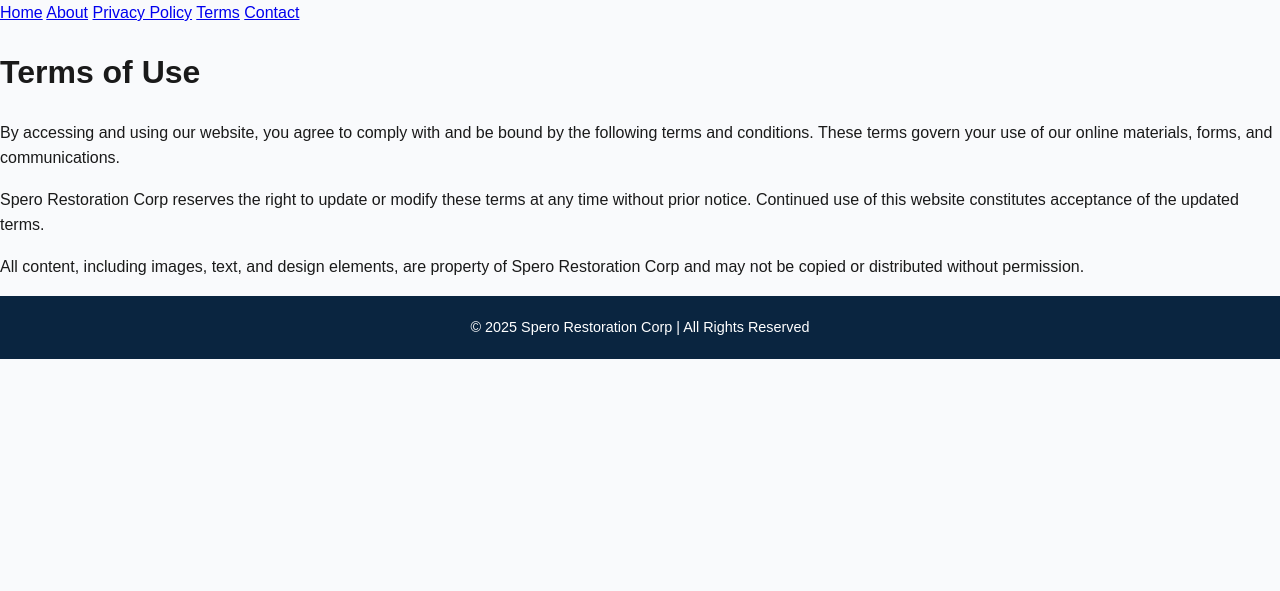
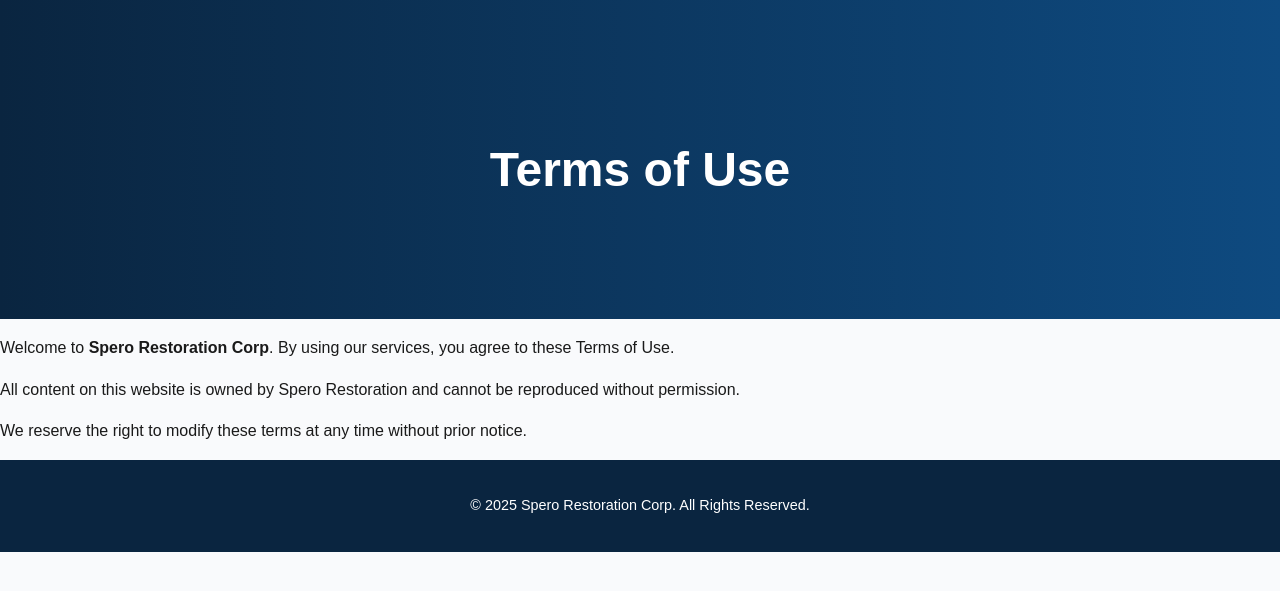
Before and after one commit to ROBERTOMAFFRA/spero-website, a Flask app: page /terms in a window 1280 px wide. Shown: the top 591 px of the page. Run offline with Flask 3, Linux system fonts and the light colour scheme.

Commit message:
Update terms.html

```diff
--- a/templates/terms.html
+++ b/templates/terms.html
@@ -7,34 +7,18 @@
   <link rel="stylesheet" href="{{ url_for('static', filename='style.css') }}">
 </head>
 <body>
-  <nav>
-    <a href="/">Home</a>
-    <a href="/about">About</a>
-    <a href="/privacy">Privacy Policy</a>
-    <a href="/terms">Terms</a>
-    <a href="#contact">Contact</a>
-  </nav>
-
-  <header>
+  <header class="hero small-hero">
     <h1>Terms of Use</h1>
   </header>
-
-  <section>
-    <p>
-      By accessing and using our website, you agree to comply with and be bound by the following terms and conditions.
-      These terms govern your use of our online materials, forms, and communications.
-    </p>
-    <p>
-      Spero Restoration Corp reserves the right to update or modify these terms at any time without prior notice.
-      Continued use of this website constitutes acceptance of the updated terms.
-    </p>
-    <p>
-      All content, including images, text, and design elements, are property of Spero Restoration Corp and may not be copied or distributed without permission.
-    </p>
-  </section>
-
+  <main>
+    <section>
+      <p>Welcome to <strong>Spero Restoration Corp</strong>. By using our services, you agree to these Terms of Use.</p>
+      <p>All content on this website is owned by Spero Restoration and cannot be reproduced without permission.</p>
+      <p>We reserve the right to modify these terms at any time without prior notice.</p>
+    </section>
+  </main>
   <footer>
-    © 2025 Spero Restoration Corp | All Rights Reserved
+    <p>&copy; 2025 Spero Restoration Corp. All Rights Reserved.</p>
   </footer>
 </body>
 </html>
```
